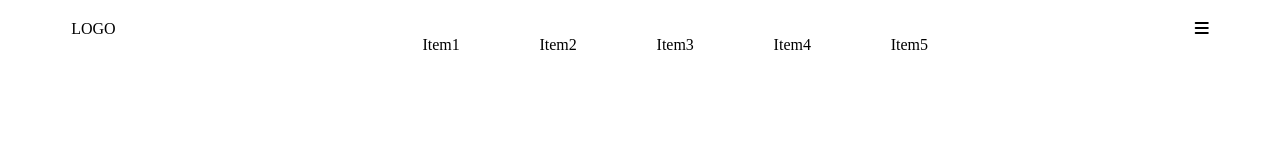
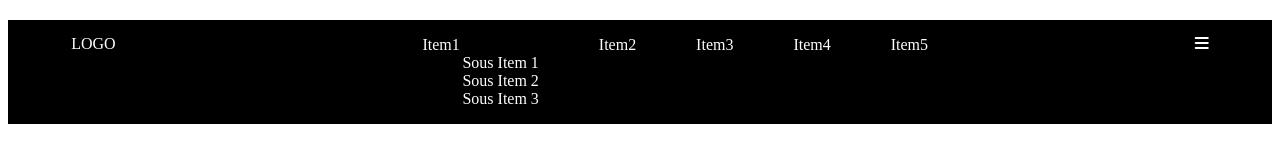
Before and after one commit to jakerobinson11/menu-js, a plain HTML site: page index.html in a window 1280 px wide. Both pictures are taken after a click on the item "Item1". Drawn offline with Linux system fonts and the light colour scheme.

Commit message:
nav submenus

```diff
--- a/assets/css/style.css
+++ b/assets/css/style.css
@@ -6,6 +6,8 @@ ul{
     margin-top: 20px;
     display: flex;
     justify-content: space-between;
+    background-color: black;
+    color: white;
 }
 #header-nav>ul{
     width: 40%;
@@ -14,7 +16,9 @@ ul{
 }
 #brand{
     margin-left: 5%;
+    margin-top: 15px;
 }
 i{
     margin-right: 5%;
+    margin-top: 15px;
 }
--- a/assets/js/script.js
+++ b/assets/js/script.js
@@ -1,3 +1,4 @@
+//VARIABLES
 const navHeaderUl = document.querySelector("#header-nav>ul");
 const menuPrincipale = [
     "Item1",
@@ -6,20 +7,75 @@ const menuPrincipale = [
     "Item4",
     "Item5"
 ];
-const sousMenu1 = [
-    "Sous Item 1",
-    "Sous Item 2",
-    "Sous Item 3"
+const sousMenu = [
+    [
+        "Sous Item 1",
+        "Sous Item 2",
+        "Sous Item 3"
+    ],
+    [
+        "Sous Item 1",
+        "Sous Item 2",
+        "Sous Item 3",
+        "Sous Item 4"
+    ],
+    [
+        "Sous Item 1",
+        "Sous Item 2",
+        "Sous Item 3"
+    ],
+    [
+        "Sous Item 1",
+        "Sous Item 2",
+        "Sous Item 3"
+    ],
+    [
+        "Sous Item 1"
+    ]
 ]
+
+// FUNCTIONS
+function ouvertureMenu(itemNumber) {
+
+    // ajouter un evenement click sur un element avec un id "item0"
+    // pour qu'il envoie un console log bonjour
+    document.querySelector("#item" + itemNumber).addEventListener("click", function () {
+        // je supprime avec une boucle tous les sous menu ouverts (not undefined)
+        if (document.body.contains(document.querySelector(`#item${itemNumber} ul`))) {
+            document.querySelector(`#item${itemNumber} ul`).remove();
+        } else {
+            for (let i = 0; i < sousMenu.length; i++) {
+                if (document.querySelector(`#item${i} ul`) != undefined) {
+                    document.querySelector(`#item${i} ul`).remove();
+                }
+            }
+            const ulSubMenu = document.createElement("ul");
+            //insertion de cet element dans un parent AVANT son contenu
+            // document.querySelector("#item0").prepend(ulSubMenu);
+            //insertion de cet element dans un parent APRES son contenu
+            document.querySelector("#item" + itemNumber).append(ulSubMenu);
+            sousMenu[itemNumber].forEach(function (element, index) {
+                console.log(element, index);
+                const liSubMenu = document.createElement("li");
+                liSubMenu.innerText = element;
+                ulSubMenu.append(liSubMenu);
+            });
+        }
+    })
+}
+
+
+// LOGIQUE
 let i = 0;
-while(i<menuPrincipale.length) {
 
+while (i < menuPrincipale.length) {
+    let n = i;
     /* navHeaderUl.innerHTML += "<li id='item'>" +menuPrincipale[i]+"</li>"; */
     navHeaderUl.innerHTML += `<li id="item${i}">${menuPrincipale[i]}</li>`;
     i++;
 }
-// ajouter un evenement click sur un element avec un id "item0"
-// pour qu'il envoie un console log bonjour
-document.querySelector("#item0").addEventListener("click", function () {
-    console.log("bonjour");
-})
+ouvertureMenu(0);
+ouvertureMenu(1);
+ouvertureMenu(2);
+ouvertureMenu(3);
+ouvertureMenu(4);
```
